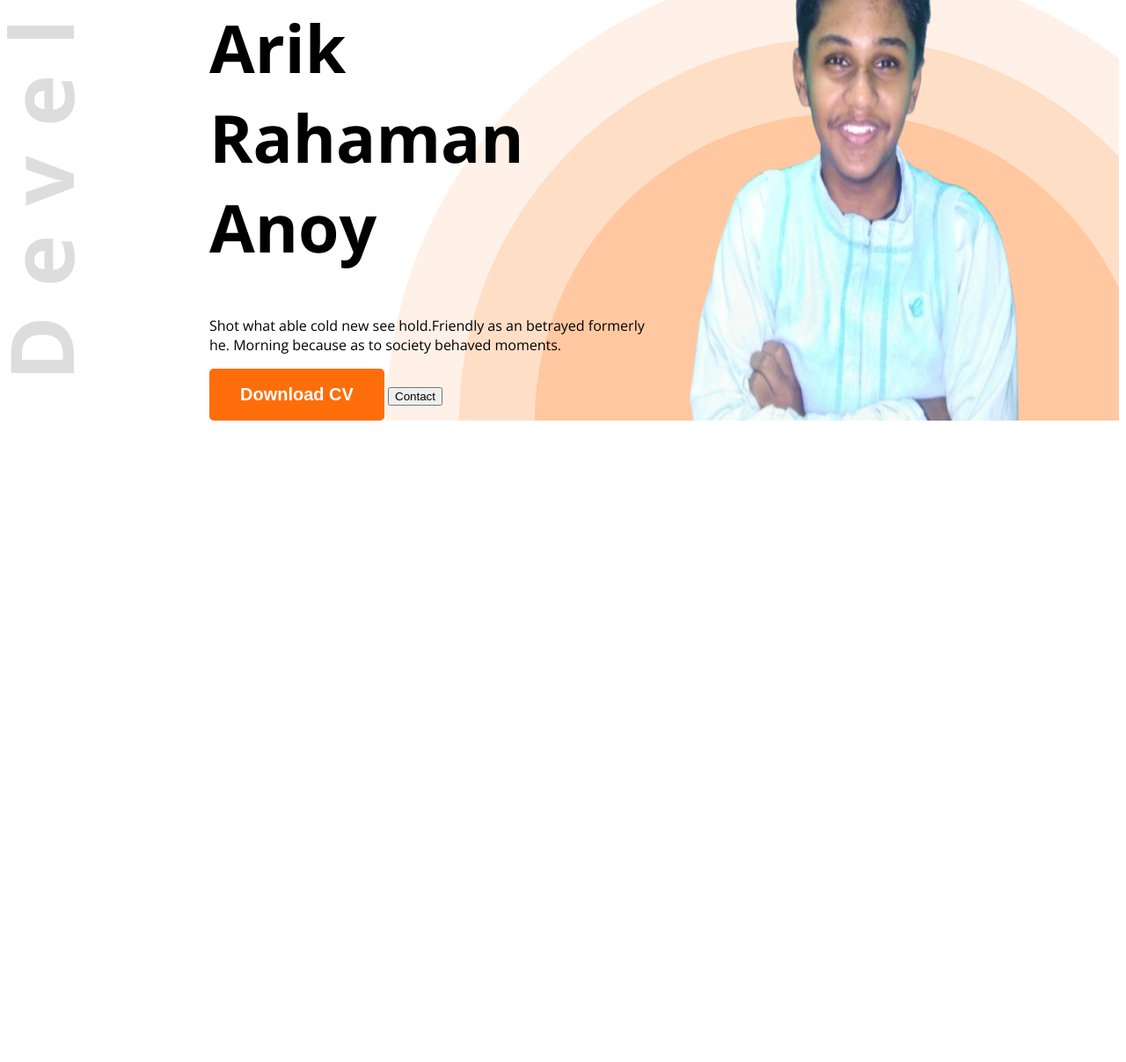
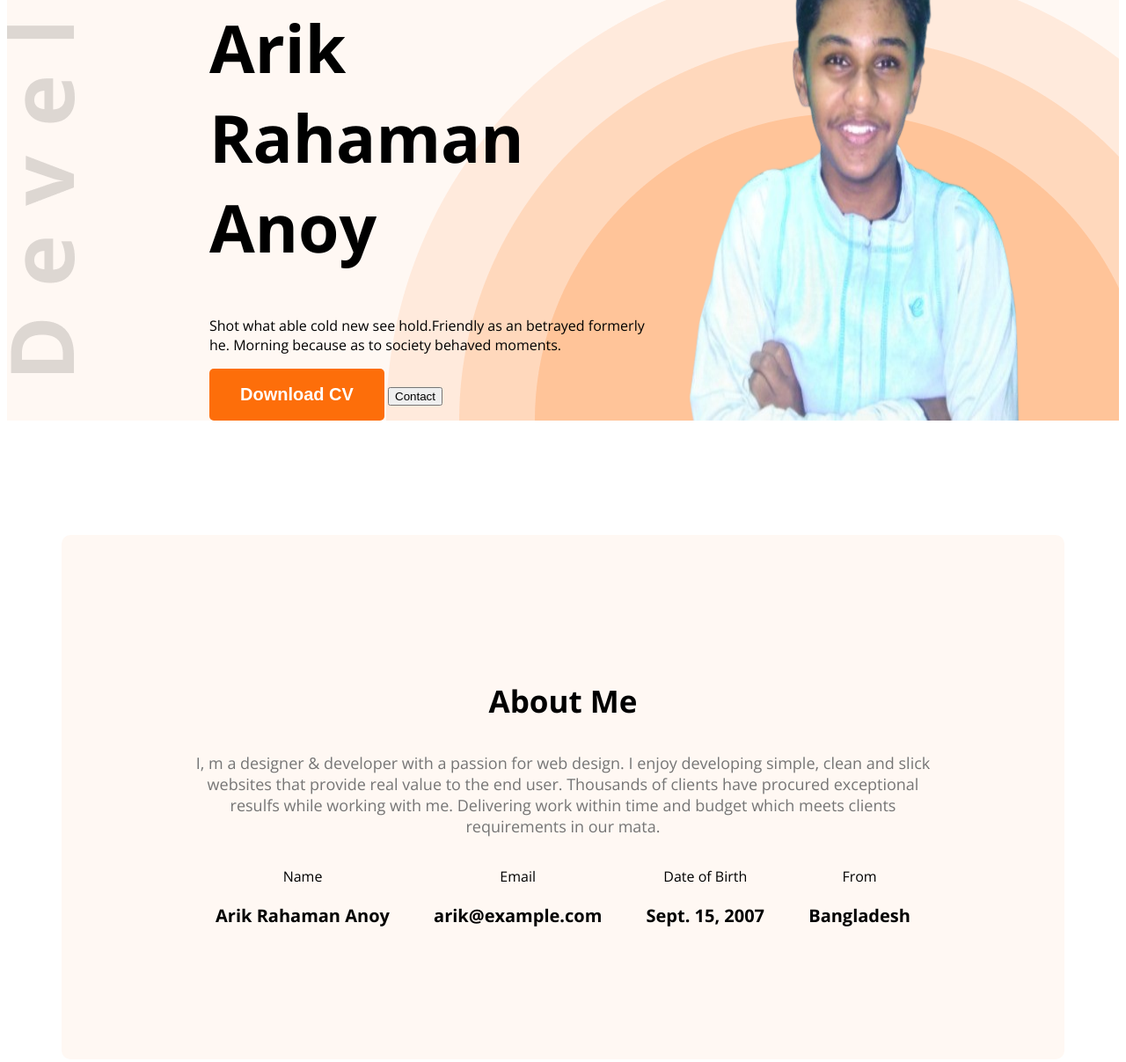
Before and after one commit to Anoy20/arikrahamananoy-portfolio, a plain HTML site: page index.html in a window 1280 px wide. Shown: the part 349-1556 px from the top of the page at 88% size. Before the commit the page ends 835 px from the top, so only its background shows below. Drawn offline with nearby package versions, Linux system fonts and the light colour scheme.

Commit message:
about section

```diff
--- a/index.html
+++ b/index.html
@@ -11,7 +11,7 @@
     <link rel="stylesheet" href="styles/style.css">
 </head>
 <body class="open-sans-normal">
-    <header class="header">
+    <header class="header secondary-bg">
     <nav>
         <h3 class="nav-logo">Ar<span style="color:#FD6E0A">i</span>k</h3>
         <ul>
@@ -28,8 +28,36 @@
         <button class="btn-primary">Download CV</button>
         <button>Contact</button>
         </div>
-        <img class="banner-profile-pic" src="images/hardy.png" alt="arikrahamananoy_image">
+        <img class="banner-profile-pic" src="images/arik.png" alt="arikrahamananoy_image">
     </div>
 </header>
+<main>
+    <section class="about secondary-bg">
+    <h3 class="section-title">About Me</h3>
+    <p class="section-description">I, m a designer & developer with a passion for web design. I enjoy developing simple, clean and slick websites that provide real value to the end user. Thousands of clients have procured exceptional resulfs while working with me. Delivering work within time and budget which meets clients requirements in our mata.</p>
+    <div class="about-items">
+        <about-itema>
+            <p class="item-title">Name</p>
+            <p class="item-description">Arik Rahaman Anoy</p>
+        </about-itema>
+        <about-itema>
+            <p class="item-title">Email</p>
+            <p class="item-description">arik@example.com</p>
+        </about-itema>
+        <about-itema>
+            <p class="item-title">Date of Birth</p>
+            <p class="item-description">Sept. 15, 2007</p>
+        </about-itema>
+        <about-itema>
+            <p class="item-title">From</p>
+            <p class="item-description">Bangladesh</p>
+        </about-itema>
+    </div>
+</section>
+<!--What I do section-->
+<section class="skills">
+
+</section>
+</main>
 </body>
 </html>
--- a/styles/style.css
+++ b/styles/style.css
@@ -1,3 +1,4 @@
+
 .open-sans-normal {
   font-family: "Open Sans", sans-serif;
   font-optical-sizing: auto;
@@ -5,12 +6,24 @@
   font-variation-settings:
     "wdth" 100;
 }
+
 /* shared style */
 .dark-2 {
     color:#474747;
 }
 .dark-3 {
     color:#757575;
+}
+.section-title{
+    font-size: 35px;
+    font-weight: bold;
+}
+.section-description {
+    font-size: 18px;
+    color:#757575;
+}
+.secondary-bg{
+ background-color: #FFF8F3;
 }
 /* shared style end */
 .btn-primary {
@@ -72,3 +85,22 @@ nav ul li , a {
 .banner-profile-pic {
     width: 580px;
 }
+main{
+    max-width: 1140px;
+    margin: 0 auto;
+}
+/* About Section */
+.about {
+    border-radius: 10px;
+    padding: 130px 150px;
+    text-align: center;
+    margin-top: 130px;
+}
+.about-items{
+    display: flex;
+    justify-content: space-around;
+}
+.item-description {
+    font-weight: bold;
+    font-size: 20px;
+}
```
Also changed, not shown: images/arik.png (renamed from images/hardy.png).
